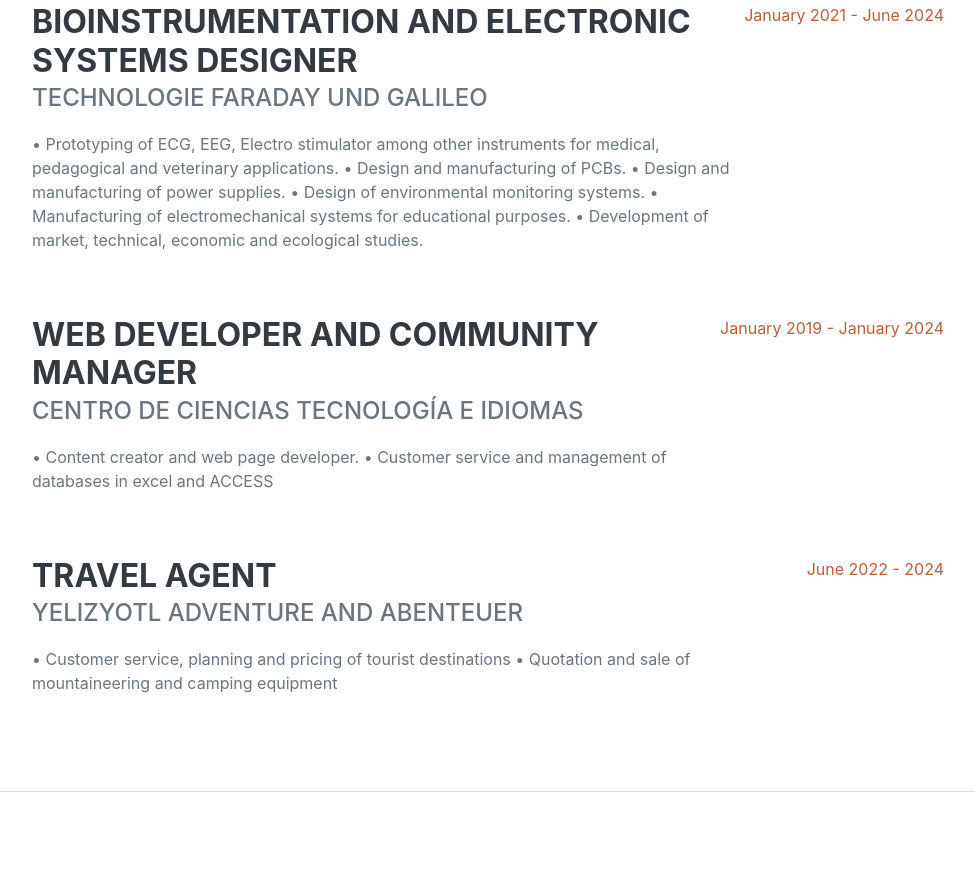
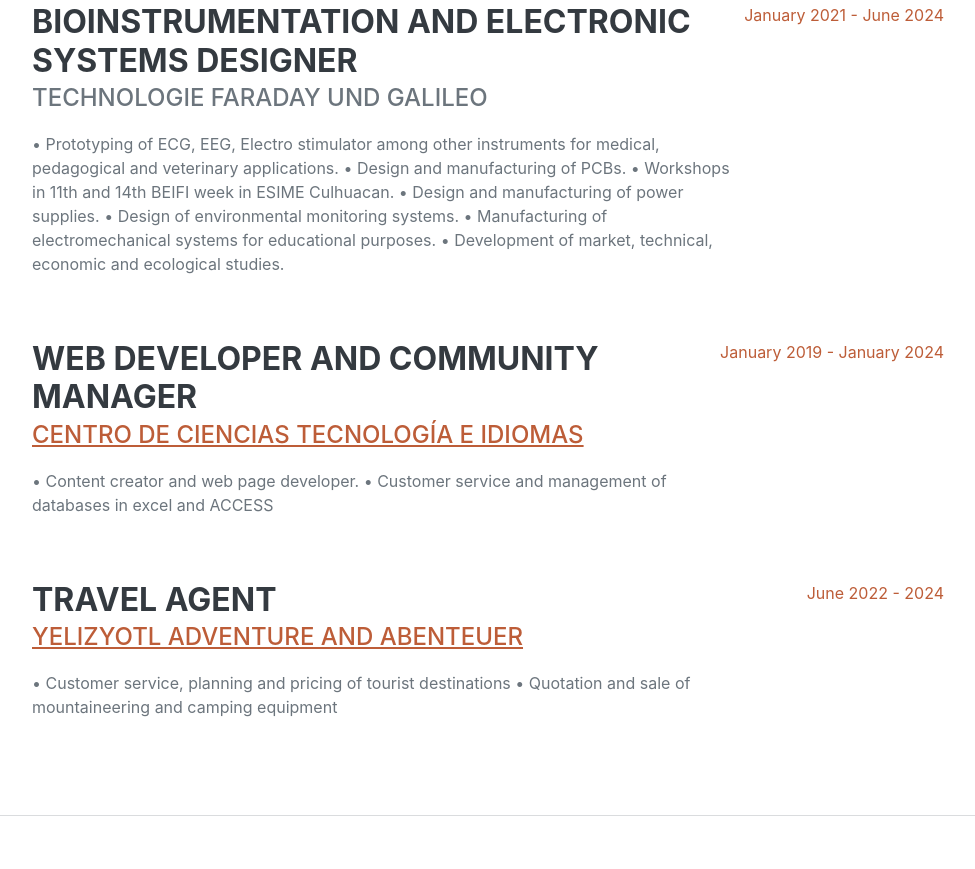
Before and after one commit to jenriquezv1400/EVJA, a plain HTML site: page index.html in a window 1280 px wide. Shown: the part 993-1862 px from the top of the page, without its empty margins (288-1263 px from the left). Drawn offline with nearby package versions, Linux system fonts and the light colour scheme; a web font is replaced by a local one.

Commit message:
Add files via upload

```diff
--- a/index.html
+++ b/index.html
@@ -74,6 +74,7 @@
                             <div class="subheading mb-3">Technologie Faraday und Galileo</div>
                             <p>• Prototyping of ECG, EEG, Electro stimulator among other instruments for medical, pedagogical and veterinary applications.
                                 • Design and manufacturing of PCBs.
+                                • Workshops in 11th and 14th BEIFI week in ESIME Culhuacan.
                                 • Design and manufacturing of power supplies.
                                 • Design of environmental monitoring systems.
                                 • Manufacturing of electromechanical systems for educational purposes.
@@ -86,7 +87,9 @@
                     <div class="d-flex flex-column flex-md-row justify-content-between mb-5">
                         <div class="flex-grow-1">
                             <h3 class="mb-0">Web developer and community manager</h3>
-                            <div class="subheading mb-3">Centro de Ciencias Tecnología e Idiomas</div>
+                            <div class="subheading mb-3">
+                            <a href="https://ccienciasti.github.io/Web/">Centro de Ciencias Tecnología e Idiomas</a>
+                            </div>
                             <p>• Content creator and web page developer.
                                 • Customer service and management of databases in excel and ACCESS
                                 </p>
@@ -97,7 +100,10 @@
                     <div class="d-flex flex-column flex-md-row justify-content-between"> <!--  mb-5-->
                         <div class="flex-grow-1">
                             <h3 class="mb-0">Travel agent</h3>
-                            <div class="subheading mb-3">Yelizyotl adventure and Abenteuer</div>
+                            <div class="subheading mb-3">
+                                <a href="https://yelizyotladventurea.github.io/web/">Yelizyotl adventure and Abenteuer</a>
+                            </div>
+
                             <p>• Customer service, planning and pricing of tourist destinations • Quotation and sale of mountaineering and camping equipment
                             </p>
                         </div>
@@ -262,7 +268,12 @@
                             <span class="fa-li"><i class="fas fa-trophy text-warning"></i></span>
                             Computer vision with embedded machine learning
                         </li>
+
+
+
                         <!--
+
+                        Participation in 11th and 14th BEIFI week.
                         <li>
                             <span class="fa-li"><i class="fas fa-trophy text-warning"></i></span>
                             1
```
